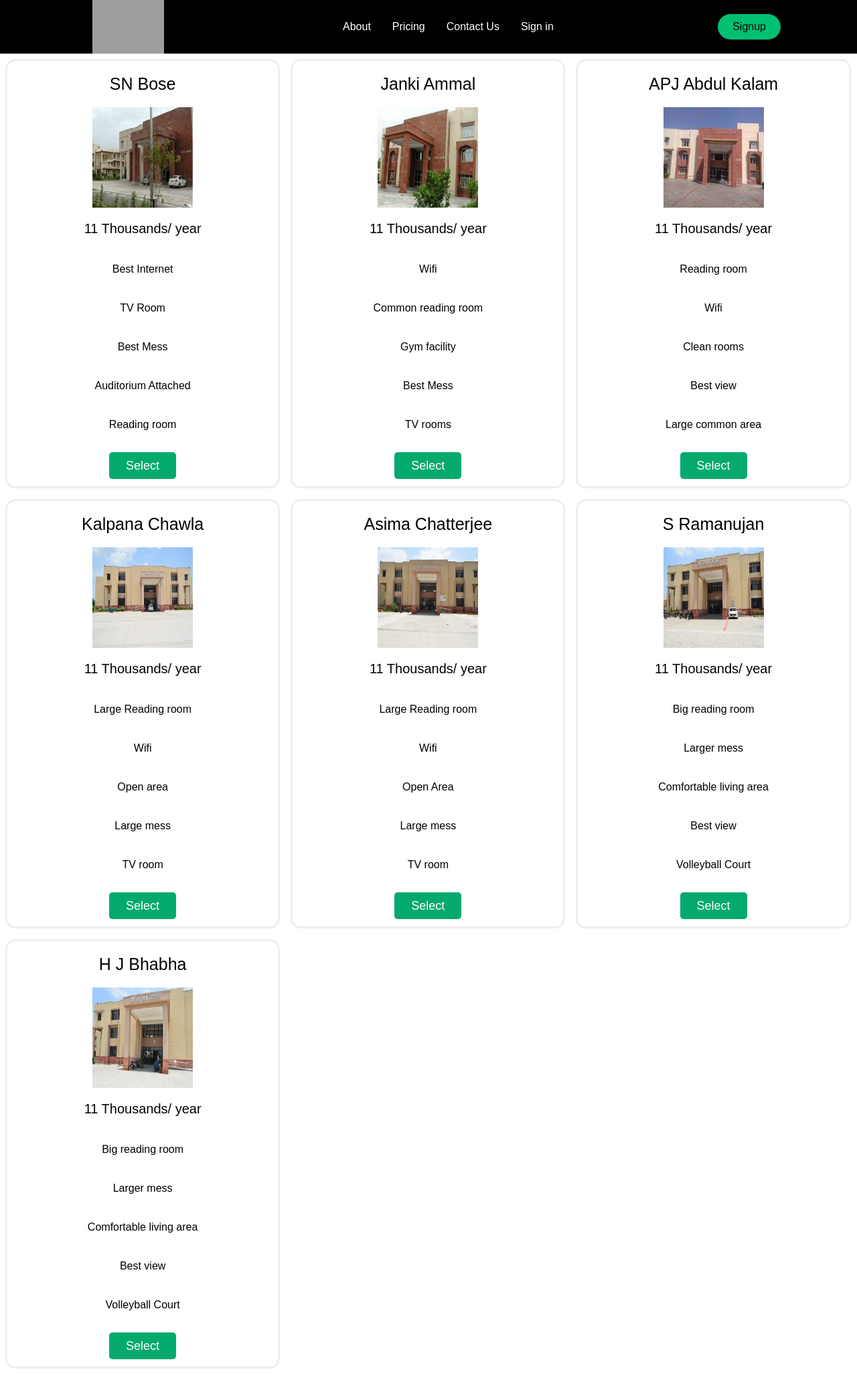
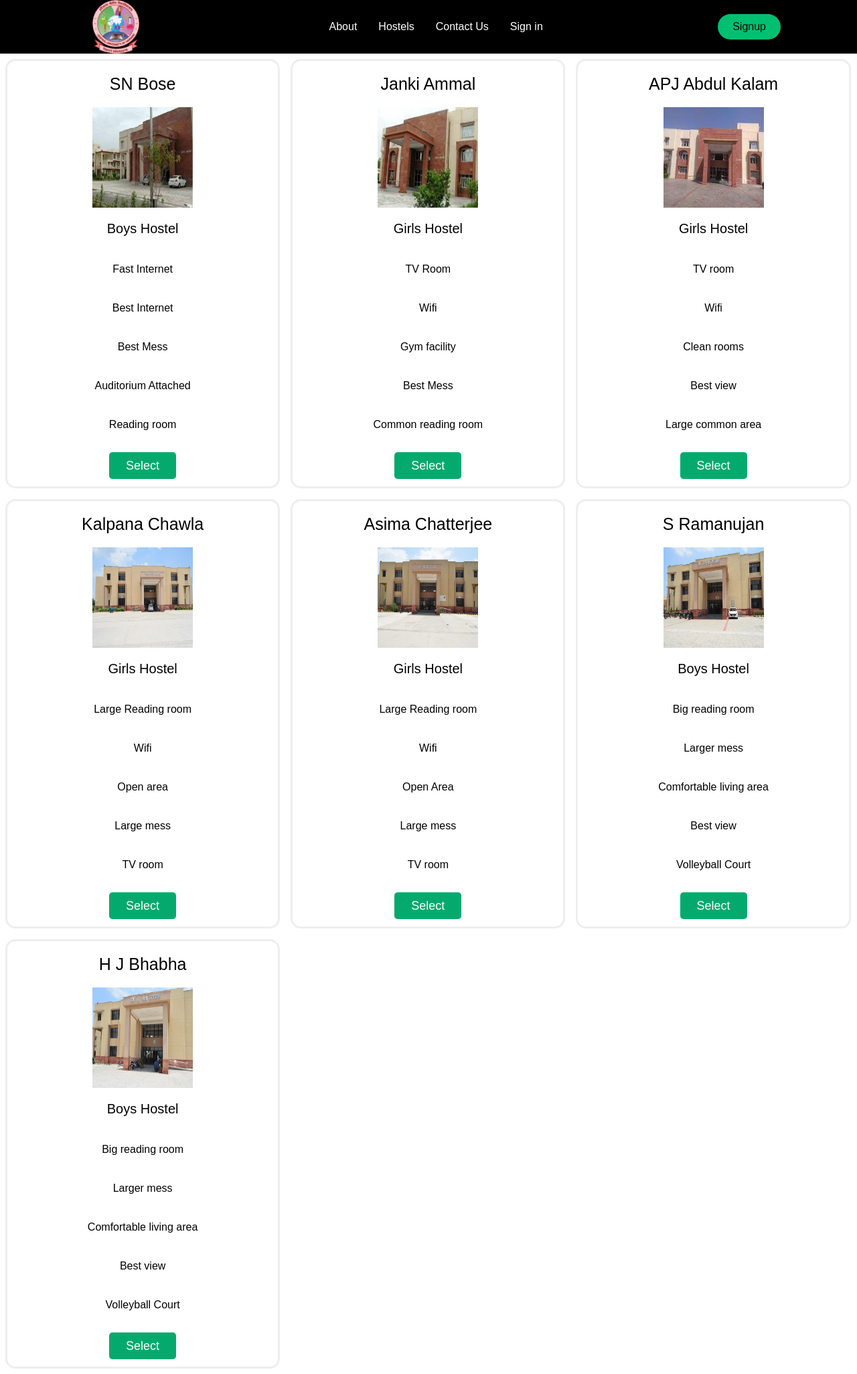
Before and after one commit to Bhupender202076/Hostel_Management_System_CUH, a PHP site: page /pricing.php in a window 1280 px wide. Shown: the whole page at 67% size. Run offline with PHP 8.4, Linux system fonts and the light colour scheme; the visitor is signed in with stand-in values (Sample User, id 1); grey boxes are pictures that could not be loaded.

Commit message:
Update pricing.php

```diff
--- a/pricing.php
+++ b/pricing.php
@@ -18,13 +18,13 @@
   <body>
     <div class="Nav" id="Nav1">
       <div class="NavbarContainer">
-        <img src="images/vit1.png" alt="" class="NavLogo" onclick="rtohome()">
+        <img src="images/cuh.png" alt="" class="NavLogo" onclick="rtohome()">
         <div class="MobileIcon">
         <i class="fa fa-bars"></i>
         </div>
         <ul class="NavMenu ">
           <li class="NavItem"><a id="linkcolor" on class="NavLinks" href="index.php#about">About</a></li>
-          <li class="NavItem"><a id="linkcolor1" class="NavLinks" href="pricing.php">Pricing</a></li>
+          <li class="NavItem"><a id="linkcolor1" class="NavLinks" href="pricing.php">Hostels</a></li>
           <li class="NavItem"><a id="linkcolor2" class="NavLinks" href="index.php#contact">Contact Us</a></li>
           <li class="NavItem"><a id="linkcolor3" class="NavLinks" href="signin.php">Sign in</a></li>
         </ul>
@@ -46,9 +46,9 @@
     <img style="height:150px; width:150px;" src="images/1.jpeg" alt="">
     </div>
 
-    <li class="grey">11 Thousands/ year</li>
+    <li class="grey">Boys Hostel</li>
+    <li>Fast Internet</li>
     <li>Best Internet</li>
-    <li>TV Room</li>
     <li>Best Mess</li>
     <li>Auditorium Attached</li>
     <li>Reading room</li>
@@ -64,12 +64,12 @@
 <img style="height:150px; width:150px;" src="images/2.jpeg" alt="">
 </div>
 
-<li class="grey">11 Thousands/ year</li>
-<li>Wifi </li>
-<li>Common reading room</li>
+<li class="grey">Girls Hostel</li>
+<li>TV Room </li>
+<li>Wifi</li>
 <li>Gym facility</li>
 <li>Best Mess</li>
-<li>TV rooms</li>
+<li>Common reading room</li>
 <li class="grey"><a href="signin.php" class="button">Select</a></li>
 </ul>
 </div>
@@ -81,8 +81,8 @@
 <img style="height:150px; width:150px;" src="images/3.jpeg" alt="">
 </div>
 
-<li class="grey">11 Thousands/ year</li>
-<li>Reading room</li>
+<li class="grey">Girls Hostel</li>
+<li>TV room</li>
 <li>Wifi</li>
 <li>Clean rooms</li>
 <li>Best view</li>
@@ -98,7 +98,7 @@
 <img style="height:150px; width:150px;" src="images/4.jpeg" alt="">
 </div>
 
-<li class="grey">11 Thousands/ year</li>
+<li class="grey">Girls Hostel</li>
 <li> Large Reading room</li>
 <li>Wifi</li>
 <li>Open area</li>
@@ -115,7 +115,7 @@
 <img style="height:150px; width:150px;" src="images/5.jpeg" alt="">
 </div>
 
-<li class="grey">11 Thousands/ year</li>
+<li class="grey">Girls Hostel</li>
 <li> Large Reading room</li>
 <li>Wifi</li>
 <li>Open Area</li>
@@ -133,7 +133,7 @@
 <img style="height:150px; width:150px;" src="images/6.jpeg" alt="">
 </div>
 
-<li class="grey">11 Thousands/ year</li>
+<li class="grey">Boys Hostel</li>
 <li>Big reading room</li>
 <li>Larger mess </li>
 <li>Comfortable living area</li>
@@ -150,7 +150,7 @@
 <img style="height:150px; width:150px;" src="images/7.jpeg" alt="">
 </div>
 
-<li class="grey">11 Thousands/ year</li>
+<li class="grey">Boys Hostel</li>
 <li>Big reading room</li>
 <li>Larger mess </li>
 <li>Comfortable living area</li>
```
